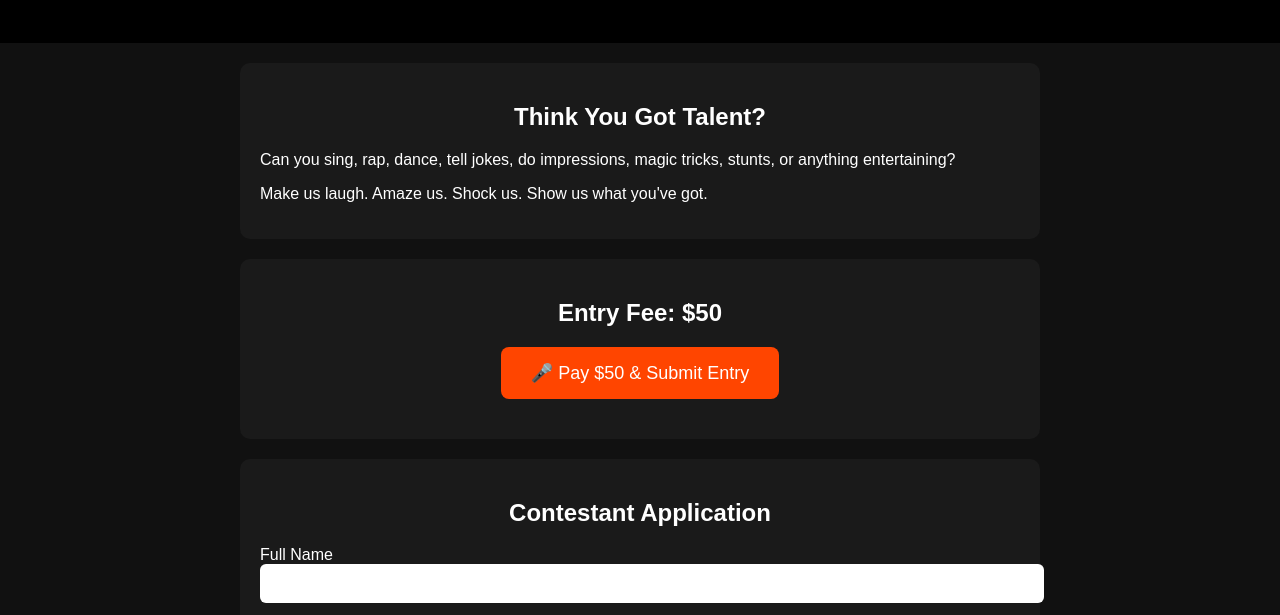
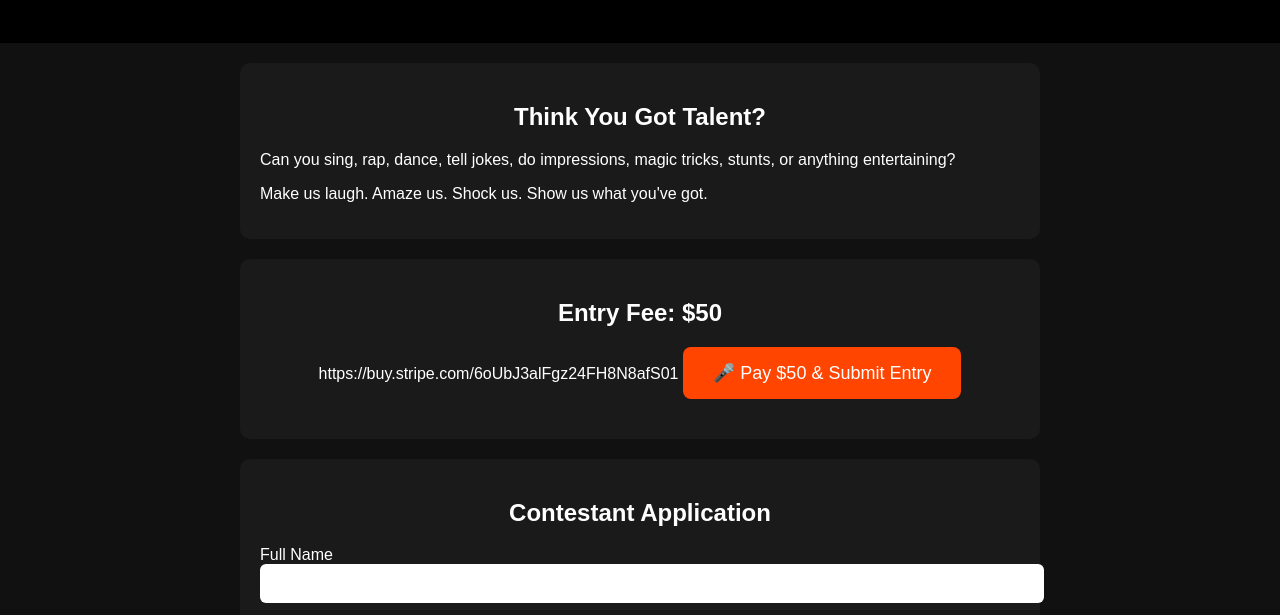
Before and after one commit to blazethemic/Could-this-be-talent, a plain HTML site: page index.html in a window 1280 px wide. Shown: the part 132-747 px from the top of the page. Drawn offline with Linux system fonts and the light colour scheme.

Commit message:
Update index.html

```diff
--- a/index.html
+++ b/index.html
@@ -96,7 +96,7 @@ Show us what you've got.
 <h2>Entry Fee: $50</h2>
 
 <div class="pay-btn">
-<a https://buy.stripe.com/6oUbJ3alFgz24FH8N8afS01target="_blank">
+https://buy.stripe.com/6oUbJ3alFgz24FH8N8afS01
   <button>🎤 Pay $50 & Submit Entry</button>
 </a>
 
```
